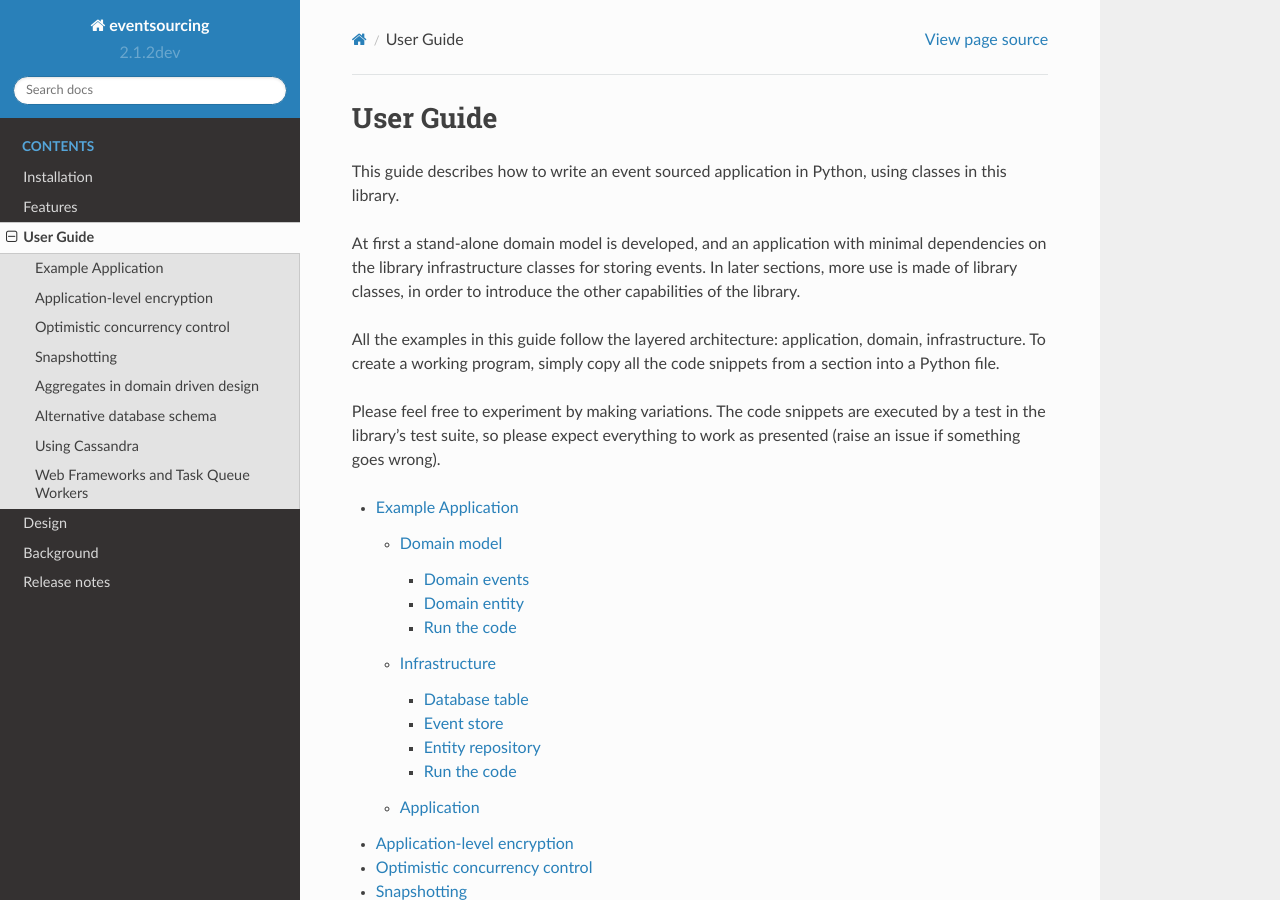
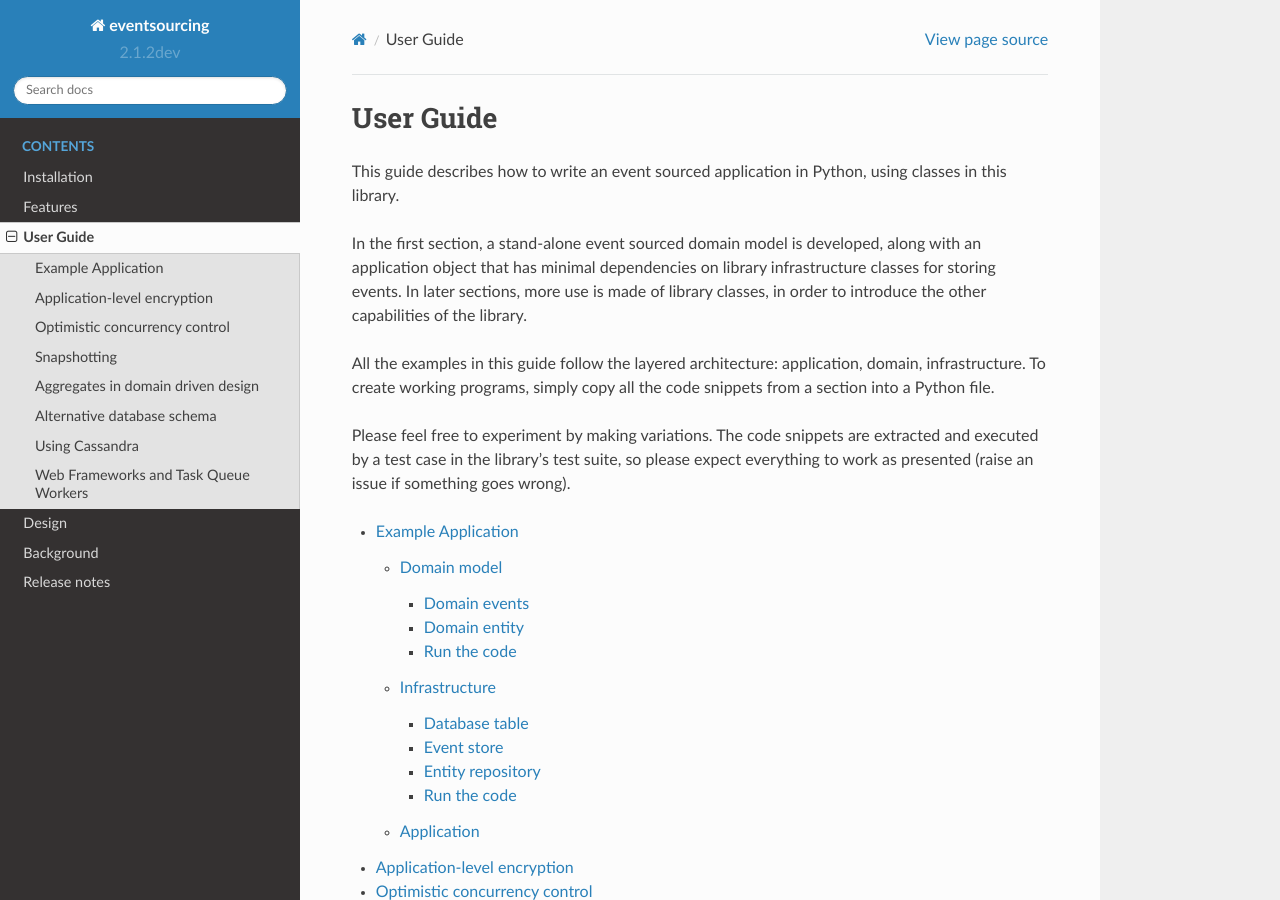
Before and after one commit to pyeventsourcing/eventsourcing, a Sphinx documentation site: the page built from docs/topics/user_guide/index.rst, in a window 1280 px wide and 900 px high. Built offline with Sphinx 7.4.7 and the Read the Docs theme 2.0.0, drawn with Linux system fonts in a browser that asks for light colours.

Commit message:
Update index.rst

```diff
--- a/docs/topics/user_guide/index.rst
+++ b/docs/topics/user_guide/index.rst
@@ -5,18 +5,20 @@ User Guide
 This guide describes how to write an event sourced application
 in Python, using classes in this library.
 
-At first a stand-alone domain model is developed, and an application
-with minimal dependencies on the library infrastructure classes for
-storing events. In later sections, more use is made of library classes,
-in order to introduce the other capabilities of the library.
+In the first section, a stand-alone event sourced domain model is
+developed, along with an application object that has minimal
+dependencies on library infrastructure classes for storing events.
+In later sections, more use is made of library classes, in order
+to introduce the other capabilities of the library.
 
 All the examples in this guide follow the layered architecture:
-application, domain, infrastructure. To create a working program,
+application, domain, infrastructure. To create working programs,
 simply copy all the code snippets from a section into a Python file.
 
 Please feel free to experiment by making variations. The code snippets
-are executed by a test in the library's test suite, so please expect
-everything to work as presented (raise an issue if something goes wrong).
+are extracted and executed by a test case in the library's test suite,
+so please expect everything to work as presented (raise an issue if
+something goes wrong).
 
 
 .. toctree::
```
